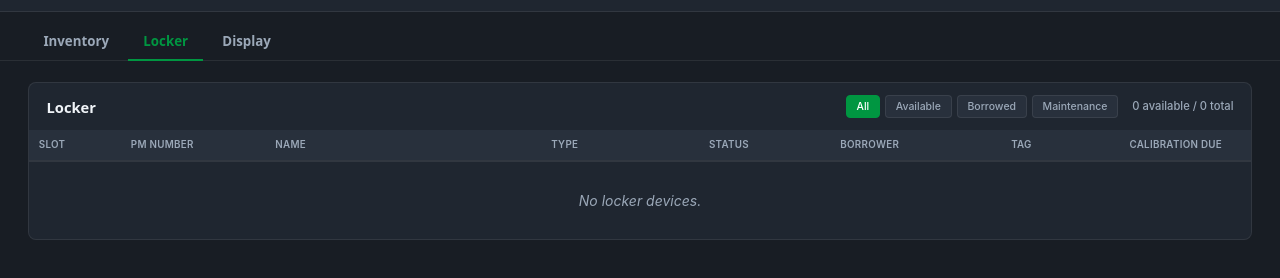
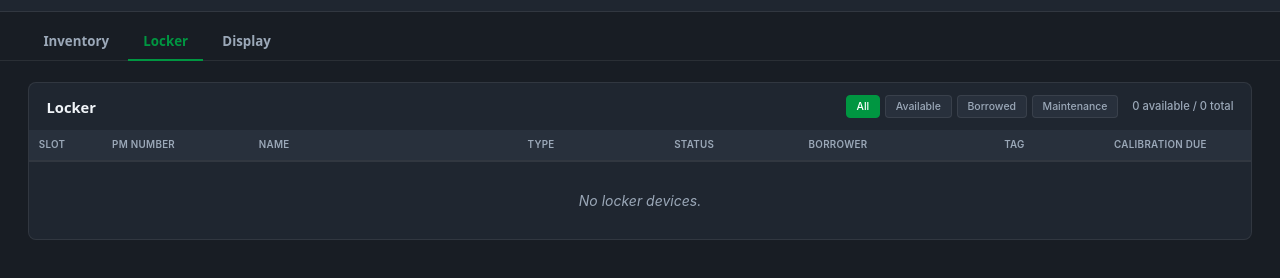
Before and after one commit to umbramonarch/smart_locker, a plain HTML site: page smart_locker/frontend/dashboard.html in a window 1280 px wide. Both pictures are taken after a click on the tab "Locker". Shown: the part 46-324 px from the top of the page. Drawn offline with Linux system fonts and the light colour scheme; no server answers.

Commit message:
fix(dashboard): keep Locker table scrollable on narrow viewport
- Give #devices-table a min-width so the 8-column Locker table scrolls
  inside .table-wrap instead of compressing the status column below the
  badge width at ~600px.
- Constrain .status-badge with ellipsis so long status text cannot overflow.
- Tighten the Inventory fixed-layout regression test to assert the rule
  lives under .data-table, and add a Locker narrow-viewport scroll test.

```diff
--- a/smart_locker/frontend/dashboard.css
+++ b/smart_locker/frontend/dashboard.css
@@ -330,23 +330,30 @@ body {
 #inventory-table th:nth-child(7),
 #inventory-table td:nth-child(7) { width: 10%; }
 
-/* Locker: Slot, PM, Name, Type, Status, Borrower, Tag, Calibration Due */
+/* Locker: Slot, PM, Name, Type, Status, Borrower, Tag, Calibration Due.
+   The eight columns need more width than the 10" dashboard viewport provides,
+   so the table gets a min-width and scrolls inside .table-wrap instead of
+   compressing the status column below its badge width. */
+#devices-table {
+  min-width: 56rem;
+}
+
 #devices-table th:nth-child(1),
-#devices-table td:nth-child(1) { width: 7%; }
+#devices-table td:nth-child(1) { width: 6%; }
 #devices-table th:nth-child(2),
-#devices-table td:nth-child(2) { width: 11%; }
+#devices-table td:nth-child(2) { width: 12%; }
 #devices-table th:nth-child(3),
-#devices-table td:nth-child(3) { width: 21%; }
+#devices-table td:nth-child(3) { width: 22%; }
 #devices-table th:nth-child(4),
 #devices-table td:nth-child(4) { width: 12%; }
 #devices-table th:nth-child(5),
-#devices-table td:nth-child(5) { width: 10%; }
+#devices-table td:nth-child(5) { width: 11%; }
 #devices-table th:nth-child(6),
-#devices-table td:nth-child(6) { width: 13%; }
+#devices-table td:nth-child(6) { width: 16%; }
 #devices-table th:nth-child(7),
 #devices-table td:nth-child(7) { width: 9%; }
 #devices-table th:nth-child(8),
-#devices-table td:nth-child(8) { width: 10%; }
+#devices-table td:nth-child(8) { width: 12%; }
 
 /* --- Status badges ------------------------------------------------------- */
 .status-badge {
@@ -357,6 +364,10 @@ body {
   font-weight: 600;
   text-transform: uppercase;
   letter-spacing: 0.02em;
+  max-width: 100%;
+  overflow: hidden;
+  text-overflow: ellipsis;
+  white-space: nowrap;
 }
 
 .status-badge.available {
```
Also changed, not shown: 1 other file.
